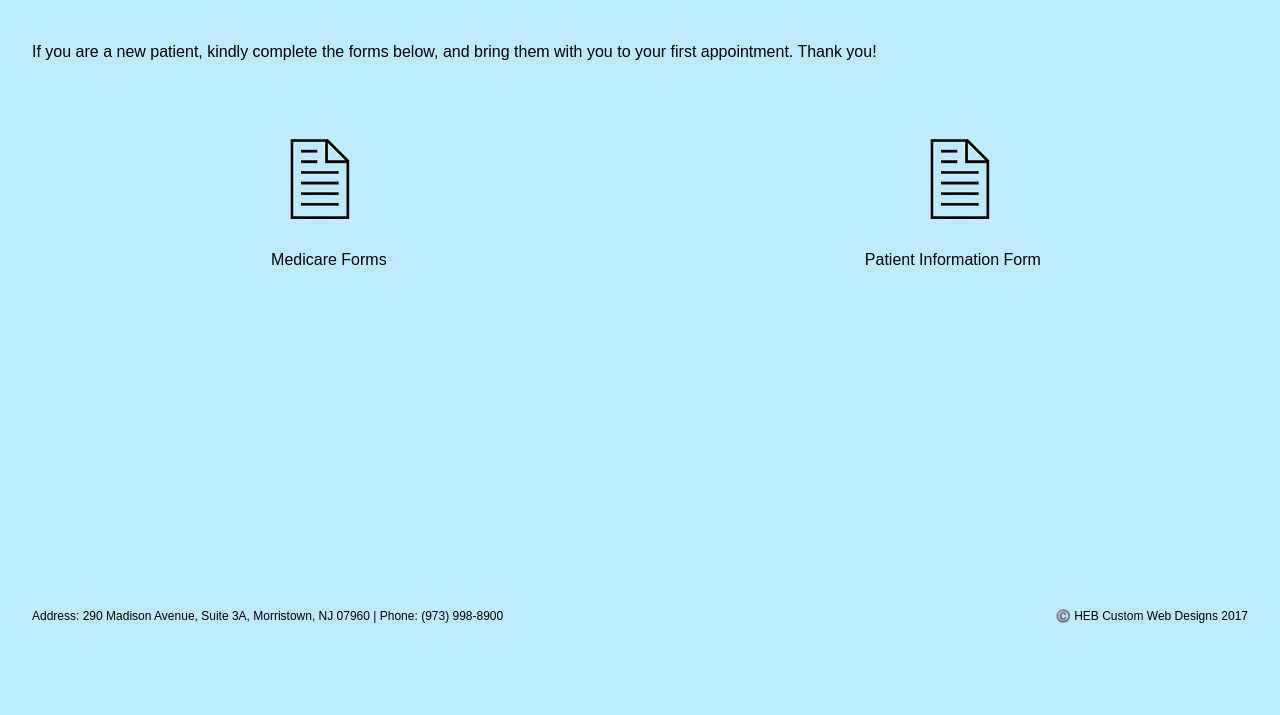
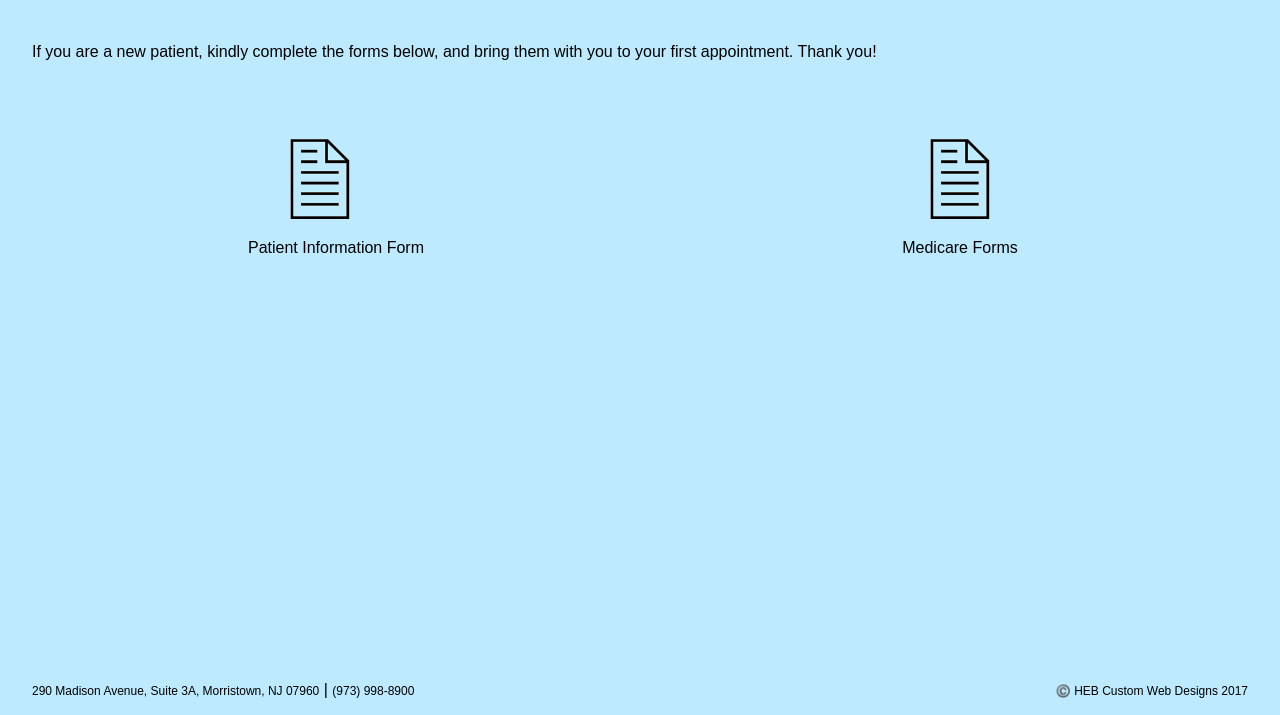
Before and after one commit to haleylizbrown/drbrown, a plain HTML site: page forms.html in a window 1280 px wide. Shown: the part 85-800 px from the top of the page. Drawn offline with Linux system fonts and the light colour scheme.

Commit message:
changed .copyright attributes on index, services, and forms html and css files and .footer attributes on contact html and css files

```diff
--- a/Resources/CSS/contact.css
+++ b/Resources/CSS/contact.css
@@ -55,10 +55,6 @@ ul li:hover {
   text-align: center;
 }
 
-.address p {
-  line-height: 0.5rem;
-}
-
 .contact {
   position: relative;
   top: 14rem;
@@ -66,33 +62,30 @@ ul li:hover {
   text-align: center;
 }
 
-.contact p {
-  line-height: 0.5rem;
+.footer {
+  position: relative;
+  display: flex;
+  top: 20rem;
+  width: 100%;
+  justify-content: space-between;
+  margin-bottom: 1rem;
 }
 
-.copyright {
-  position: relative;
-  display: flex;
-  height: 45rem;
-  width: 100%;
-  justify-content: space-between;
-  align-items: flex-end;
-}
-
-.copyright a {
+.footer a {
   color: black;
   text-decoration: none;
-}
-
-.copyright p {
   font-size: .75rem;
 }
 
-#contact {
+.address-footer {
+  display: inline-flex;
+}
+
+#office {
   padding-left: 2rem;
 }
 
-#email {
+.email {
   padding-right: 2rem;
 }
 
--- a/Resources/CSS/forms.css
+++ b/Resources/CSS/forms.css
@@ -58,28 +58,38 @@ ul li:hover {
   padding-left: 2rem;
 }
 
-.forms-1 {
+.forms {
   display: flex;
-  position: absolute;
+  justify-content: space-around;
+  width: 100%;
+}
+
+.form-1 {
+  display: flex;
+  flex-direction: column;
+  align-items: center;
+  position: relative;
   top: 14rem;
   width: 100%;
-  justify-content: space-around;
 }
 
-.forms-2 {
+.form-2 {
   display: flex;
-  position: absolute;
-  top: 20rem;
+  flex-direction: column;
+  align-items: center;
+  position: relative;
+  top: 14rem;
   width: 100%;
-  justify-content: space-around;
 }
 
-.forms-2 a {
+.form-1 a,
+.form-2 a {
   color: black;
   text-decoration: none;
 }
 
-.forms-2 a:hover {
+.form-1 a:hover,
+.form-2 a:hover {
   text-decoration: underline;
 }
 
@@ -88,28 +98,28 @@ ul li:hover {
 }
 
 .copyright {
-  position: relative;
-  display: flex;
-  height: 45rem;
+  display: inline-flex;
+  justify-content: space-between;
+  position: absolute;
+  bottom: 1rem;
   width: 100%;
-  justify-content: space-between;
-  align-items: flex-end;
 }
 
 .copyright a {
   color: black;
   text-decoration: none;
-}
-
-.copyright p {
   font-size: .75rem;
 }
 
-#contact {
+.address {
+  display: inline;
+}
+
+#office {
   padding-left: 2rem;
 }
 
-#email {
+.email {
   padding-right: 2rem;
 }
 
--- a/Resources/CSS/index.css
+++ b/Resources/CSS/index.css
@@ -128,17 +128,23 @@ ul li:hover {
   justify-content: space-between;
   align-items: flex-end;
   margin-right: 2rem;
+  padding-bottom: 1rem;
 }
 
 .copyright a {
   color: black;
   text-decoration: none;
-}
-
-.copyright p {
   font-size: .75rem;
 }
 
-#contact {
+.address {
+  display: inline;
+}
+
+#office {
   padding-left: 2rem;
 }
+
+.email {
+  padding-right: 2rem;
+}
--- a/Resources/CSS/services.css
+++ b/Resources/CSS/services.css
@@ -97,22 +97,24 @@ ul li:hover {
   width: 100%;
   justify-content: space-between;
   align-items: flex-end;
+  margin-bottom: 1rem;
 }
 
 .copyright a {
   color: black;
   text-decoration: none;
-}
-
-.copyright p {
   font-size: .75rem;
 }
 
-#contact {
+.address {
+  display: inline;
+}
+
+#office {
   padding-left: 2rem;
 }
 
-#email {
+.email {
   padding-right: 2rem;
 }
 
--- a/forms.html
+++ b/forms.html
@@ -20,18 +20,23 @@
     <div class="new patients">
       <p>If you are a new patient, kindly complete the forms below, and bring them with you to your first appointment. Thank you!</p>
     </div>
-    <div class="forms-1">
-      <a href="./Resources/Medicare Forms/Medicare Forms.pdf" target="_blank"><img src="./Resources/Images/DocumentIcon.png"></a>
-      <a href="./Resources/PatientInformationForm.pdf" target="_blank"><img src="./Resources/Images/DocumentIcon.png"></a>
-    </div>
-    <div class="forms-2">
-      <a href="./Resources/Medicare Forms/Medicare Forms.pdf" target="_blank"><p id="medicare2">Medicare Forms</p></a>
-      <a href="./Resources/PatientInformationForm.pdf" target="_blank"><p>Patient Information Form</p></a>
+    <div class="forms">
+      <div class="form-1">
+        <a href="./Resources/Forms/PatientInformationForm.pdf" target="_blank"><img src="./Resources/Images/DocumentIcon.png"></a>
+        <a href="./Resources/Forms/PatientInformationForm.pdf" target="_blank"><p id="medicare2">Patient Information Form</p></a>
+      </div>
+      <div class="form-2">
+        <a href="./Resources/Forms/Medicare Forms.pdf" target="_blank"><img src="./Resources/Images/DocumentIcon.png"></a>
+        <a href="./Resources/Forms/Medicare Forms.pdf" target="_blank"><p>Medicare Forms</p></a>
+      </div>
     </div>
     <div class="copyright">
-        <p><a href="https://www.google.com/maps/place/Paul+R.+Brown,+DPM/@40.6575284,-74.4375069,11z/data=!4m8!1m2!2m1!1sdr.+paul+r.+brown+dpm!3m4!1s0x89c3a67e3ce2c651:0x84d84c8e40f7c33f!8m2!3d40.7848151!4d-74.4520929" target="_blank" id="contact">Address: 290 Madison Avenue, Suite 3A, Morristown, NJ 07960</a> | <a href="tel:(973) 998-8900">Phone: (973) 998-8900</p>
-        <p id="email"><a href="mailto:haley.liz.brown@gmail.com">©️ HEB Custom Web Designs 2017</a></p>
-    </div>
+      <div class="address">
+        <a href="https://www.google.com/maps/place/Paul+R.+Brown,+DPM/@40.6575284,-74.4375069,11z/data=!4m8!1m2!2m1!1sdr.+paul+r.+brown+dpm!3m4!1s0x89c3a67e3ce2c651:0x84d84c8e40f7c33f!8m2!3d40.7848151!4d-74.4520929" target="_blank" id="office">290 Madison Avenue, Suite 3A, Morristown, NJ 07960</a> | <a href="tel:(973) 998-8900" id="phone">(973) 998-8900</a>
+      </div>
+      <div class="email">
+        <a href="mailto:haley.liz.brown@gmail.com">©️ HEB Custom Web Designs 2017</a>
+      </div>
     </div>
   </body>
 </html>
```
Also changed, not shown: contact.html (+7 -3 lines), index.html (+6 -3 lines), services.html (+6 -3 lines), 8 other files.
